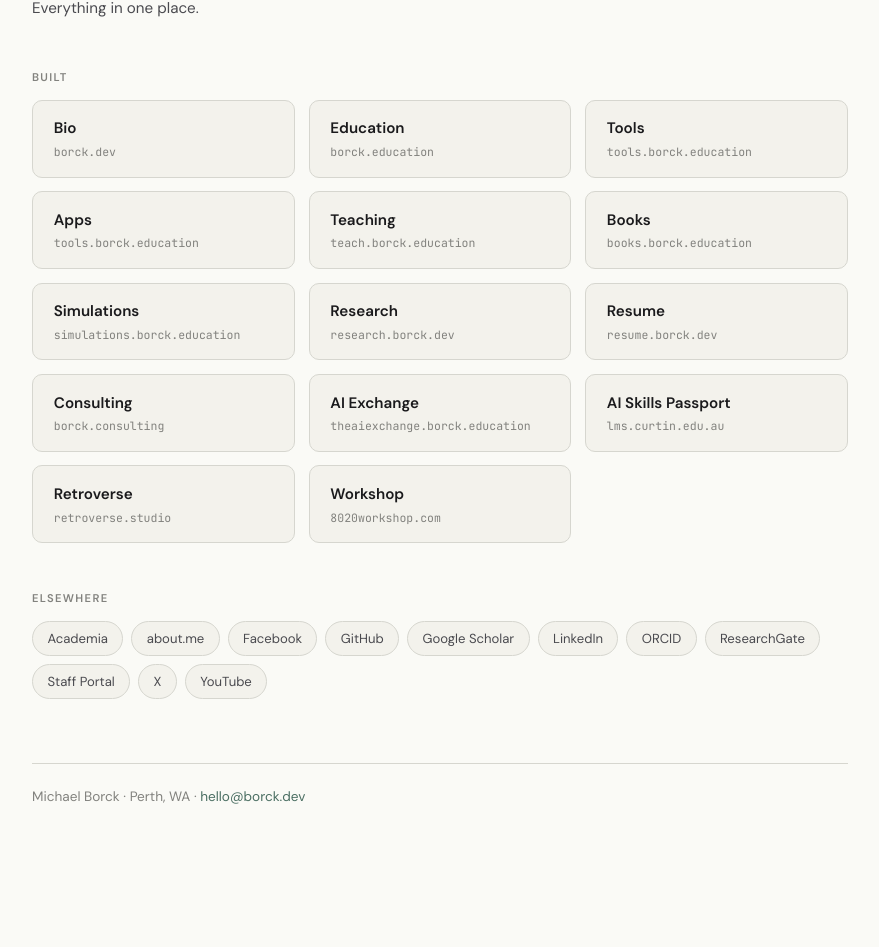
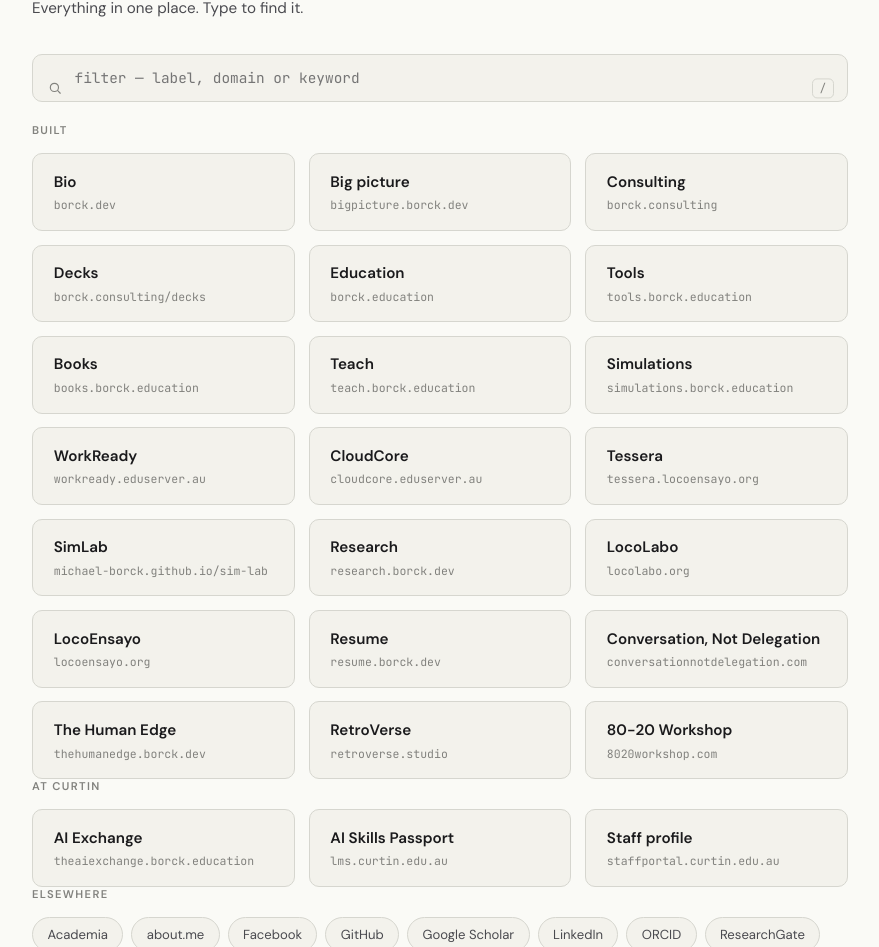
Before and after one commit to michael-borck/borck.id.au, a plain HTML site: page index.html in a window 1280 px wide. Shown: the part 212-1159 px from the top of the page, without its empty margins (200-1079 px from the left). Before the commit the page ends 1049 px from the top, so only its background shows below. Drawn offline with Linux system fonts and the light colour scheme.

Commit message:
Rebuild launcher: data-driven with type-to-filter
Every property is one line in a JS array with hidden keywords, so the
index stays current without touching markup. Search filters on label,
domain and keyword; / focuses, Esc clears. Adds the 2026 estate
(bigpicture, decks, flagships, LocoLabo, Ensayo, the simulation
worlds), fixes the duplicate tools entry and RetroVerse casing.

```diff
--- a/index.html
+++ b/index.html
@@ -38,7 +38,7 @@
       padding: 4rem 2rem 2rem;
     }
 
-    .header { margin-bottom: 3rem; }
+    .header { margin-bottom: 2rem; }
 
     .name {
       font-size: clamp(2.5rem, 5vw, 4rem);
@@ -57,10 +57,57 @@
       line-height: 1.7;
     }
 
-    .grid {
-      display: grid;
-      grid-template-columns: repeat(auto-fill, minmax(240px, 1fr));
-      gap: 0.85rem;
+    .search {
+      margin: 2rem 0 0;
+      position: relative;
+    }
+
+    .search input {
+      width: 100%;
+      padding: 0.85rem 1rem 0.85rem 2.6rem;
+      font-family: var(--mono);
+      font-size: 0.9rem;
+      color: var(--text);
+      background: var(--panel);
+      border: 1px solid var(--gray-3);
+      border-radius: 10px;
+      outline: none;
+      transition: border-color 0.15s;
+    }
+
+    .search input:focus { border-color: var(--accent); }
+
+    .search .lens {
+      position: absolute;
+      left: 1rem;
+      top: 50%;
+      transform: translateY(-50%);
+      display: flex;
+      color: var(--gray-2);
+      font-size: 0.9rem;
+      pointer-events: none;
+    }
+
+    .search .hint {
+      position: absolute;
+      right: 0.9rem;
+      top: 50%;
+      transform: translateY(-50%);
+      font-family: var(--mono);
+      font-size: 0.7rem;
+      color: var(--gray-2);
+      border: 1px solid var(--gray-3);
+      border-radius: 5px;
+      padding: 0.1rem 0.4rem;
+      pointer-events: none;
+    }
+
+    .search .status {
+      margin-top: 0.6rem;
+      font-family: var(--mono);
+      font-size: 0.72rem;
+      color: var(--gray-2);
+      min-height: 1em;
     }
 
     .section-label {
@@ -73,6 +120,12 @@
     }
 
     .section-label:first-of-type { margin-top: 0; }
+
+    .grid {
+      display: grid;
+      grid-template-columns: repeat(auto-fill, minmax(240px, 1fr));
+      gap: 0.85rem;
+    }
 
     .chips {
       display: flex;
@@ -123,6 +176,15 @@
       margin-top: 0.35rem;
     }
 
+    .empty {
+      padding: 1.2rem;
+      font-family: var(--mono);
+      font-size: 0.8rem;
+      color: var(--gray-2);
+      border: 1px dashed var(--gray-3);
+      border-radius: 10px;
+    }
+
     footer {
       margin-top: 4rem;
       padding-top: 1.5rem;
@@ -133,93 +195,130 @@
 
     footer a { color: var(--accent); text-decoration: none; }
     footer a:hover { text-decoration: underline; }
+
+    [hidden] { display: none !important; }
   </style>
 </head>
 <body>
 <main>
   <div class="header">
     <h1 class="name">Michael<br><span class="surname">Borck</span></h1>
-    <p class="role">Everything in one place.</p>
+    <p class="role">Everything in one place. Type to find it.</p>
   </div>
 
-  <h2 class="section-label">Built</h2>
-  <div class="grid">
-    <a class="link" href="https://borck.dev">
-      <span class="link-label">Bio</span>
-      <span class="link-dest">borck.dev</span>
-    </a>
-    <a class="link" href="https://borck.education">
-      <span class="link-label">Education</span>
-      <span class="link-dest">borck.education</span>
-    </a>
-    <a class="link" href="https://tools.borck.education">
-      <span class="link-label">Tools</span>
-      <span class="link-dest">tools.borck.education</span>
-    </a>
-    <a class="link" href="https://tools.borck.education">
-      <span class="link-label">Apps</span>
-      <span class="link-dest">tools.borck.education</span>
-    </a>
-    <a class="link" href="https://teach.borck.education">
-      <span class="link-label">Teaching</span>
-      <span class="link-dest">teach.borck.education</span>
-    </a>
-    <a class="link" href="https://books.borck.education">
-      <span class="link-label">Books</span>
-      <span class="link-dest">books.borck.education</span>
-    </a>
-    <a class="link" href="https://simulations.borck.education">
-      <span class="link-label">Simulations</span>
-      <span class="link-dest">simulations.borck.education</span>
-    </a>
-    <a class="link" href="https://research.borck.dev">
-      <span class="link-label">Research</span>
-      <span class="link-dest">research.borck.dev</span>
-    </a>
-    <a class="link" href="https://resume.borck.dev">
-      <span class="link-label">Resume</span>
-      <span class="link-dest">resume.borck.dev</span>
-    </a>
-    <a class="link" href="https://borck.consulting">
-      <span class="link-label">Consulting</span>
-      <span class="link-dest">borck.consulting</span>
-    </a>
-    <a class="link" href="https://theaiexchange.borck.education">
-      <span class="link-label">AI Exchange</span>
-      <span class="link-dest">theaiexchange.borck.education</span>
-    </a>
-    <a class="link" href="https://lms.curtin.edu.au/bbcswebdav/orgs/The_AI_Skills_Passport/arrivals-hall.html">
-      <span class="link-label">AI Skills Passport</span>
-      <span class="link-dest">lms.curtin.edu.au</span>
-    </a>
-    <a class="link" href="https://retroverse.studio">
-      <span class="link-label">Retroverse</span>
-      <span class="link-dest">retroverse.studio</span>
-    </a>
-    <a class="link" href="https://8020workshop.com">
-      <span class="link-label">Workshop</span>
-      <span class="link-dest">8020workshop.com</span>
-    </a>
+  <div class="search">
+    <span class="lens"><svg width="14" height="14" viewBox="0 0 24 24" fill="none" stroke="currentColor" stroke-width="2" stroke-linecap="round"><circle cx="11" cy="11" r="7"/><path d="M21 21l-4.35-4.35"/></svg></span>
+    <input id="q" type="search" placeholder="filter — label, domain or keyword" autocomplete="off" spellcheck="false" />
+    <span class="hint">/</span>
+    <div class="status" id="status"></div>
   </div>
 
-  <h2 class="section-label">Elsewhere</h2>
-  <div class="chips">
-    <a class="chip" href="https://curtin.academia.edu/MichaelBorck">Academia</a>
-    <a class="chip" href="https://about.me/michaelborck">about.me</a>
-    <a class="chip" href="https://www.facebook.com/michael.borck/">Facebook</a>
-    <a class="chip" href="https://github.com/michael-borck">GitHub</a>
-    <a class="chip" href="https://scholar.google.com/citations?user=fwNMowoAAAAJ&hl=en">Google Scholar</a>
-    <a class="chip" href="https://linkedin.com/in/michaelborck">LinkedIn</a>
-    <a class="chip" href="https://orcid.org/0000-0002-0950-6396">ORCID</a>
-    <a class="chip" href="https://www.researchgate.net/profile/Michael-Borck">ResearchGate</a>
-    <a class="chip" href="https://staffportal.curtin.edu.au/staff/profile/view/michael-borck-dbd276e7/">Staff Portal</a>
-    <a class="chip" href="https://x.com/Michael_Borck">X</a>
-    <a class="chip" href="https://www.youtube.com/@8020workshop">YouTube</a>
-  </div>
+  <section data-section="built">
+    <h2 class="section-label">Built</h2>
+    <div class="grid"></div>
+  </section>
+
+  <section data-section="curtin">
+    <h2 class="section-label">At Curtin</h2>
+    <div class="grid"></div>
+  </section>
+
+  <section data-section="elsewhere">
+    <h2 class="section-label">Elsewhere</h2>
+    <div class="chips"></div>
+  </section>
 
   <footer>
     <p>Michael Borck · Perth, WA · <a href="mailto:hello@borck.dev">hello@borck.dev</a></p>
   </footer>
 </main>
+
+<script>
+const BUILT = [
+  { label: 'Bio', dest: 'borck.dev', url: 'https://borck.dev', tags: 'hub home wall' },
+  { label: 'Big picture', dest: 'bigpicture.borck.dev', url: 'https://bigpicture.borck.dev', tags: 'map argument threads curtin' },
+  { label: 'Consulting', dest: 'borck.consulting', url: 'https://borck.consulting', tags: 'advisory governance literacy diagnostic abn' },
+  { label: 'Decks', dest: 'borck.consulting/decks', url: 'https://borck.consulting/decks/', tags: 'slides deck-engine html' },
+  { label: 'Education', dest: 'borck.education', url: 'https://borck.education', tags: 'hub umbrella' },
+  { label: 'Tools', dest: 'tools.borck.education', url: 'https://tools.borck.education', tags: 'apps educators privacy-first' },
+  { label: 'Books', dest: 'books.borck.education', url: 'https://books.borck.education', tags: 'covers series kdp writing' },
+  { label: 'Teach', dest: 'teach.borck.education', url: 'https://teach.borck.education', tags: 'catalogue courses exec-ed workshops' },
+  { label: 'Simulations', dest: 'simulations.borck.education', url: 'https://simulations.borck.education', tags: 'directory worlds sims retailflow netsim audit defence' },
+  { label: 'WorkReady', dest: 'workready.eduserver.au', url: 'https://workready.eduserver.au', tags: 'internship placement simulation' },
+  { label: 'CloudCore', dest: 'cloudcore.eduserver.au', url: 'https://cloudcore.eduserver.au', tags: 'breach crm simulation' },
+  { label: 'Tessera', dest: 'tessera.locoensayo.org', url: 'https://tessera.locoensayo.org', tags: 'essential eight audit security simulation' },
+  { label: 'SimLab', dest: 'michael-borck.github.io/sim-lab', url: 'https://michael-borck.github.io/sim-lab/', tags: 'python agent-based stochastic framework' },
+  { label: 'Research', dest: 'research.borck.dev', url: 'https://research.borck.dev', tags: 'papers hci studies publications' },
+  { label: 'LocoLabo', dest: 'locolabo.org', url: 'https://locolabo.org', tags: 'lab local ai llm gpu bench' },
+  { label: 'LocoEnsayo', dest: 'locoensayo.org', url: 'https://locoensayo.org', tags: 'ensayo rehearsal scenarios' },
+  { label: 'Resume', dest: 'resume.borck.dev', url: 'https://resume.borck.dev', tags: 'cv twelve ways' },
+  { label: 'Conversation, Not Delegation', dest: 'conversationnotdelegation.com', url: 'https://conversationnotdelegation.com', tags: 'book cnd method' },
+  { label: 'The Human Edge', dest: 'thehumanedge.borck.dev', url: 'https://thehumanedge.borck.dev', tags: 'book masterclass practice' },
+  { label: 'RetroVerse', dest: 'retroverse.studio', url: 'https://retroverse.studio', tags: 'games atari karaoke numeron astrology 8-bit' },
+  { label: '80-20 Workshop', dest: '8020workshop.com', url: 'https://8020workshop.com', tags: 'workshop' },
+];
+
+const CURTIN = [
+  { label: 'AI Exchange', dest: 'theaiexchange.borck.education', url: 'https://theaiexchange.borck.education', tags: 'internal somm use cases' },
+  { label: 'AI Skills Passport', dest: 'lms.curtin.edu.au', url: 'https://lms.curtin.edu.au/bbcswebdav/orgs/The_AI_Skills_Passport/arrivals-hall.html', tags: 'literacy pd blackboard login' },
+  { label: 'Staff profile', dest: 'staffportal.curtin.edu.au', url: 'https://staffportal.curtin.edu.au/staff/profile/view/michael-borck-dbd276e7/', tags: 'curtin profile' },
+];
+
+const ELSEWHERE = [
+  { label: 'Academia', url: 'https://curtin.academia.edu/MichaelBorck', tags: 'papers' },
+  { label: 'about.me', url: 'https://about.me/michaelborck', tags: 'profile' },
+  { label: 'Facebook', url: 'https://www.facebook.com/michael.borck/', tags: 'social' },
+  { label: 'GitHub', url: 'https://github.com/michael-borck', tags: 'code repos' },
+  { label: 'Google Scholar', url: 'https://scholar.google.com/citations?user=fwNMowoAAAAJ&hl=en', tags: 'citations papers' },
+  { label: 'LinkedIn', url: 'https://linkedin.com/in/michaelborck', tags: 'social' },
+  { label: 'ORCID', url: 'https://orcid.org/0000-0002-0950-6396', tags: 'researcher id' },
+  { label: 'ResearchGate', url: 'https://www.researchgate.net/profile/Michael-Borck', tags: 'papers' },
+  { label: 'X', url: 'https://x.com/Michael_Borck', tags: 'social twitter' },
+  { label: 'YouTube', url: 'https://www.youtube.com/@8020workshop', tags: 'videos talks' },
+];
+
+const cards = [...BUILT.map(e => ({...e, section: 'built'})), ...CURTIN.map(e => ({...e, section: 'curtin'}))];
+const total = cards.length + ELSEWHERE.length;
+const input = document.getElementById('q');
+const status = document.getElementById('status');
+
+for (const e of cards) {
+  const a = document.createElement('a');
+  a.className = 'link';
+  a.href = e.url;
+  a.dataset.haystack = `${e.label} ${e.dest} ${e.tags}`.toLowerCase();
+  a.innerHTML = `<span class="link-label">${e.label}</span><span class="link-dest">${e.dest}</span>`;
+  document.querySelector(`section[data-section="${e.section}"] .grid`).appendChild(a);
+}
+for (const e of ELSEWHERE) {
+  const a = document.createElement('a');
+  a.className = 'chip';
+  a.href = e.url;
+  a.dataset.haystack = `${e.label} ${e.tags} ${e.url}`.toLowerCase();
+  a.textContent = e.label;
+  document.querySelector('section[data-section="elsewhere"] .chips').appendChild(a);
+}
+
+function apply() {
+  const q = input.value.trim().toLowerCase();
+  let shown = 0;
+  for (const sec of document.querySelectorAll('section[data-section]')) {
+    let visible = 0;
+    for (const el of sec.querySelectorAll('[data-haystack]')) {
+      const hit = !q || el.dataset.haystack.includes(q);
+      el.hidden = !hit;
+      if (hit) { visible++; shown++; }
+    }
+    sec.hidden = visible === 0;
+  }
+  status.textContent = q ? `${shown} of ${total} match` : '';
+}
+input.addEventListener('input', apply);
+document.addEventListener('keydown', (e) => {
+  if (e.key === '/' && document.activeElement !== input) { e.preventDefault(); input.focus(); }
+  if (e.key === 'Escape') { input.value = ''; apply(); input.blur(); }
+});
+apply();
+</script>
 </body>
 </html>
```
